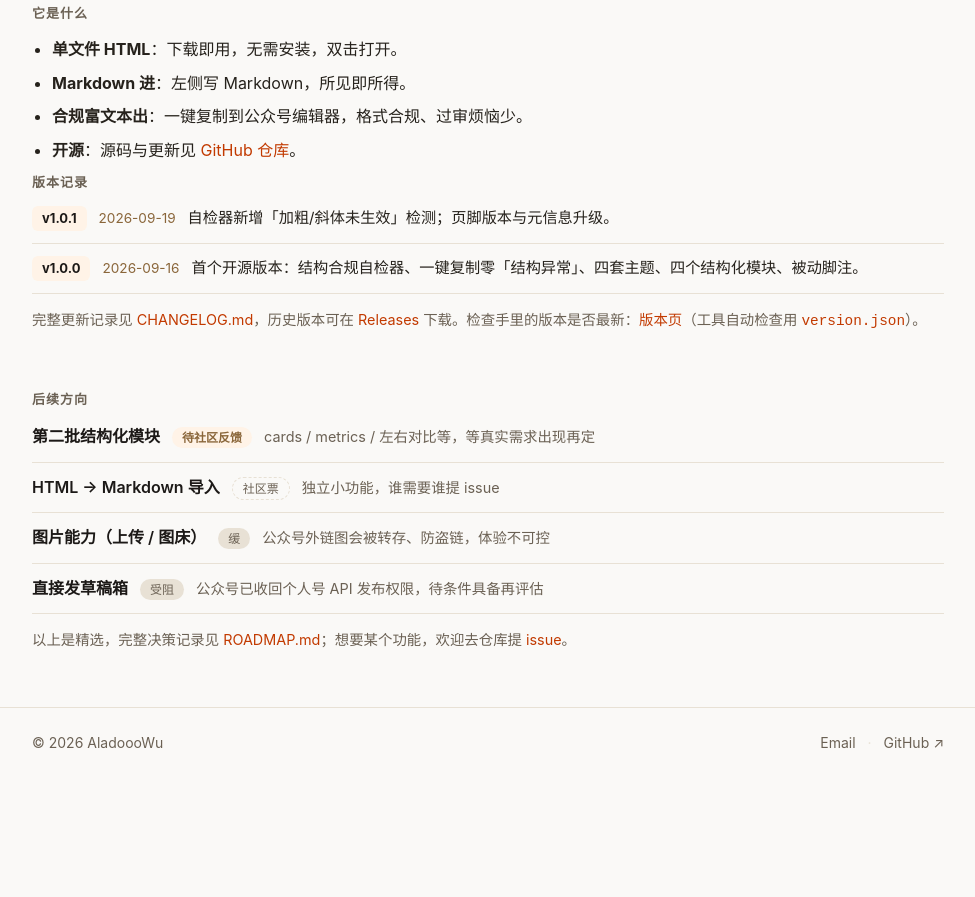
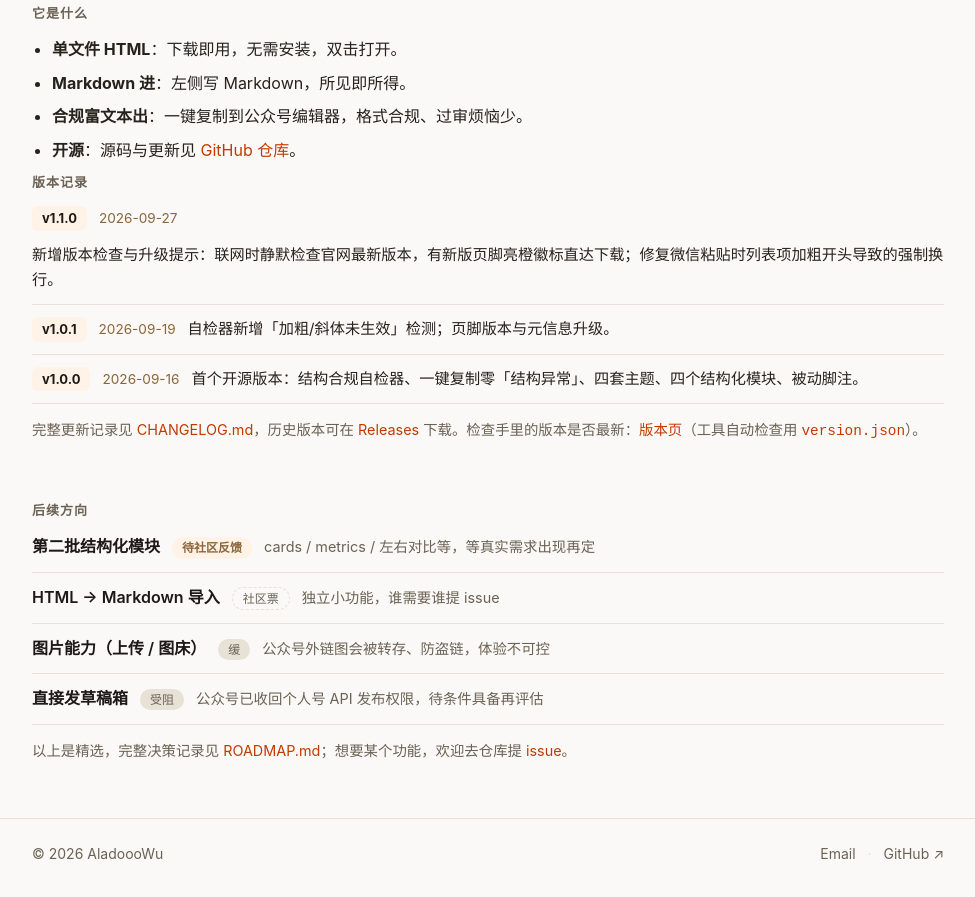
Before and after one commit to aladooo/aladooo_web, an Astro site: page /orangeink in a window 1280 px wide. Shown: the part 1424-2321 px from the top of the page, without its empty margins (152-1127 px from the left). Before the commit the page ends 2211 px from the top, so only its background shows below. Built offline with nearby package versions, Linux system fonts and the light colour scheme; Astro itself is replaced by a stand-in of ours.

Commit message:
橙墨同步 v1.1.0
- public/orangeink.html 更新至 v1.1.0（与 GitHub 仓库字节一致）
- 版本记录新增 v1.1.0 条目：版本检查与升级提示 + 修复微信粘贴列表加粗换行
- version.json / 版本页自动跟进 v1.1.0（构建时自动提取版本号），补 v1.1.0 发布日期与更新要点，修正 v1.0.0 日期为 2026-09-16（以仓库 CHANGELOG.md 为准）

```diff
--- a/src/data/orangeink-version.ts
+++ b/src/data/orangeink-version.ts
@@ -10,7 +10,7 @@ import path from "node:path";
 const RELEASE_DATES: Record<string, string> = {
   "v1.1.0": "2026-09-27",
   "v1.0.1": "2026-09-19",
-  "v1.0.0": "2026-09-19",
+  "v1.0.0": "2026-09-16",
 };
 
 const WHATS_NEW: Record<string, string[]> = {
--- a/src/pages/orangeink.astro
+++ b/src/pages/orangeink.astro
@@ -13,6 +13,11 @@ const shots = [
 
 // 版本记录：与仓库 CHANGELOG.md 保持同步（精简版，细节链到仓库）
 const changelog = [
+  {
+    ver: "v1.1.0",
+    date: "2026-09-27",
+    note: "新增版本检查与升级提示：联网时静默检查官网最新版本，有新版页脚亮橙徽标直达下载；修复微信粘贴时列表项加粗开头导致的强制换行。",
+  },
   {
     ver: "v1.0.1",
     date: "2026-09-19",
```
